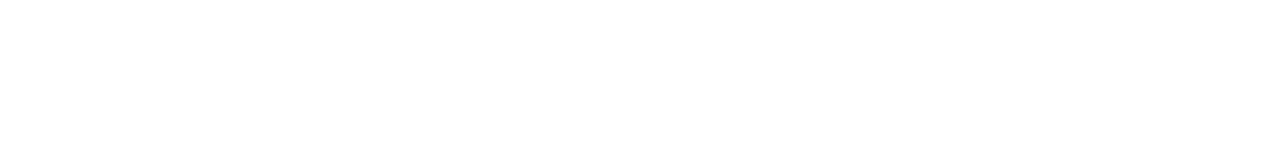
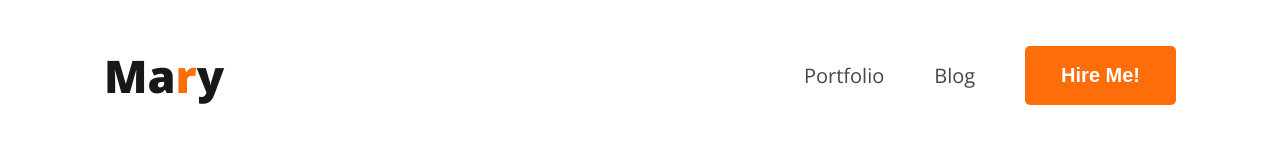
Before and after one commit to codewithsaidul/PHdeveloperportfolio, a plain HTML site: page index.html in a window 1280 px wide. Drawn offline with nearby package versions, Linux system fonts and the light colour scheme.

Commit message:
Navbar Added

```diff
--- /dev/null
+++ b/css/style.css
@@ -0,0 +1,60 @@
+/* ================ Common shared Style ======================== */
+
+
+body {
+    /* font-family: 'Lato', sans-serif; */
+    font-family: 'Open Sans', sans-serif;
+}
+
+
+.primary__color {
+    color: #FD6E0A;
+}
+
+.btn {
+    border-radius: 5px;
+    color: #fff;
+    background: #FD6E0A;
+    border: 0;
+    font-size: 20px;
+    font-style: normal;
+    font-weight: 700;
+    padding: 18px 36px;
+}
+
+.container {
+    padding-inline: 6rem;
+}
+
+/* =============== Nav Related Style ======================= */
+
+.nav {
+    display: flex;
+    justify-content: space-between;
+    align-items: center;
+}
+
+.nav__logo {
+    color: #181818;
+    font-size: 45px;
+    font-weight: 800;
+}
+
+
+.nav>.nav__menu>.nav__list {
+    display: flex;
+    align-items: center;
+}
+
+.nav .nav__item {
+    list-style: none;
+    margin-right: 50px;
+}
+
+.nav .nav__item .nav__link {
+    color: #474747;
+    font-size: 20px;
+    font-weight: 400;
+    text-transform: capitalize;
+    text-decoration: none;
+}
--- a/index.html
+++ b/index.html
@@ -4,11 +4,38 @@
     <meta charset="UTF-8">
     <meta name="viewport" content="width=device-width, initial-scale=1.0">
     <title>PH Developer Portfolio</title>
+
+
+    <!-- ==================== Google Font Link ================== -->
+    <link rel="preconnect" href="https://fonts.googleapis.com">
+    <link rel="preconnect" href="https://fonts.gstatic.com" crossorigin>
+    <link href="https://fonts.googleapis.com/css2?family=Lato:wght@400;700;900&family=Open+Sans:wght@300;400;500;600;700;800&display=swap" rel="stylesheet">
+
+    <!-- ===================== Custom CSS ================  -->
+    <link rel="stylesheet" href="./css/style.css">
 </head>
 <body>
     <!-- ==================== Header Start ====================== -->
-    <header>
+    <header class="header">
+        <div class="container">
+            <nav class="nav">
+                <h1 class="nav__logo"> Ma<span class="primary__color">r</span>y </h1>
 
+                <div class="nav__menu">
+                    <ul class="nav__list">
+                        <li class="nav__item">
+                            <a href="#" class="nav__link">portfolio</a>
+                        </li>
+
+                        <li class="nav__item">
+                            <a href="#" class="nav__link">blog</a>
+                        </li>
+
+                        <button class="btn">Hire Me!</button>
+                    </ul>
+                </div>
+            </nav>
+        </div>
     </header>
     <!-- ==================== Header End ====================== -->
 
```
